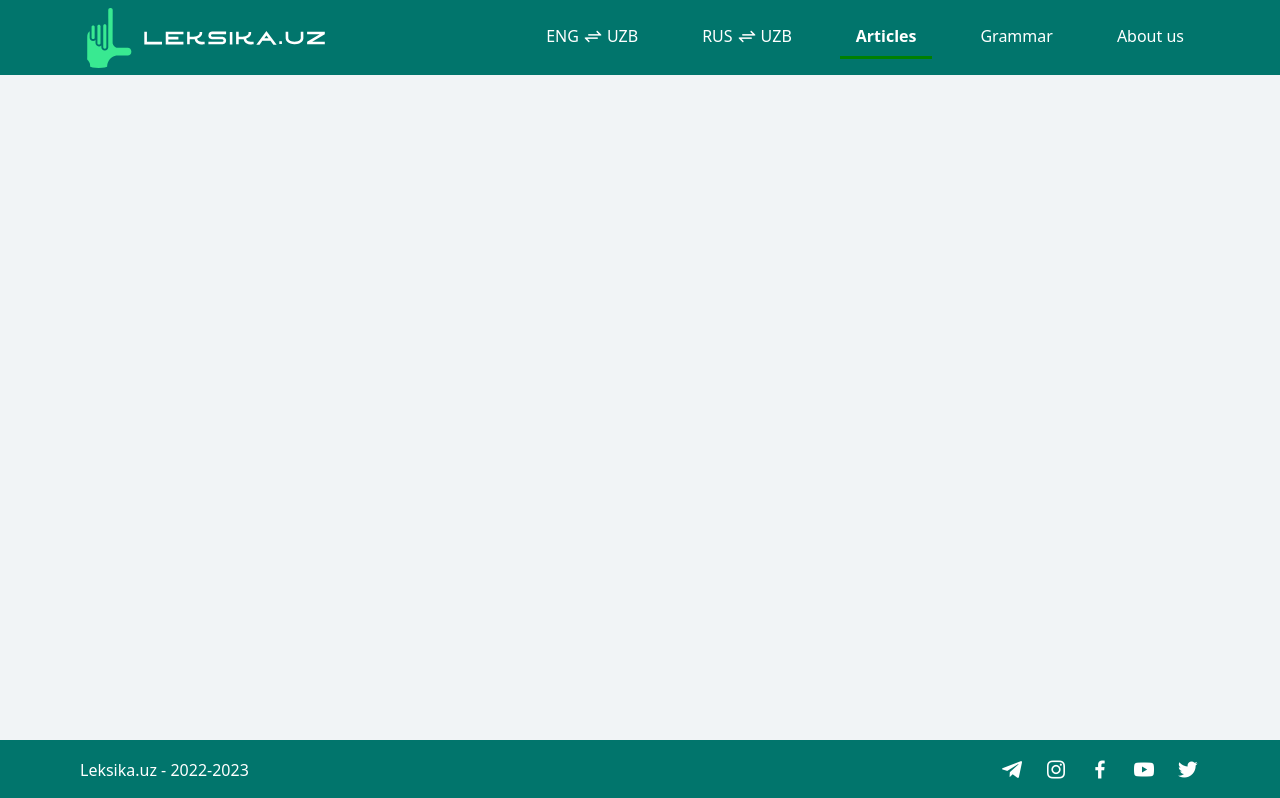
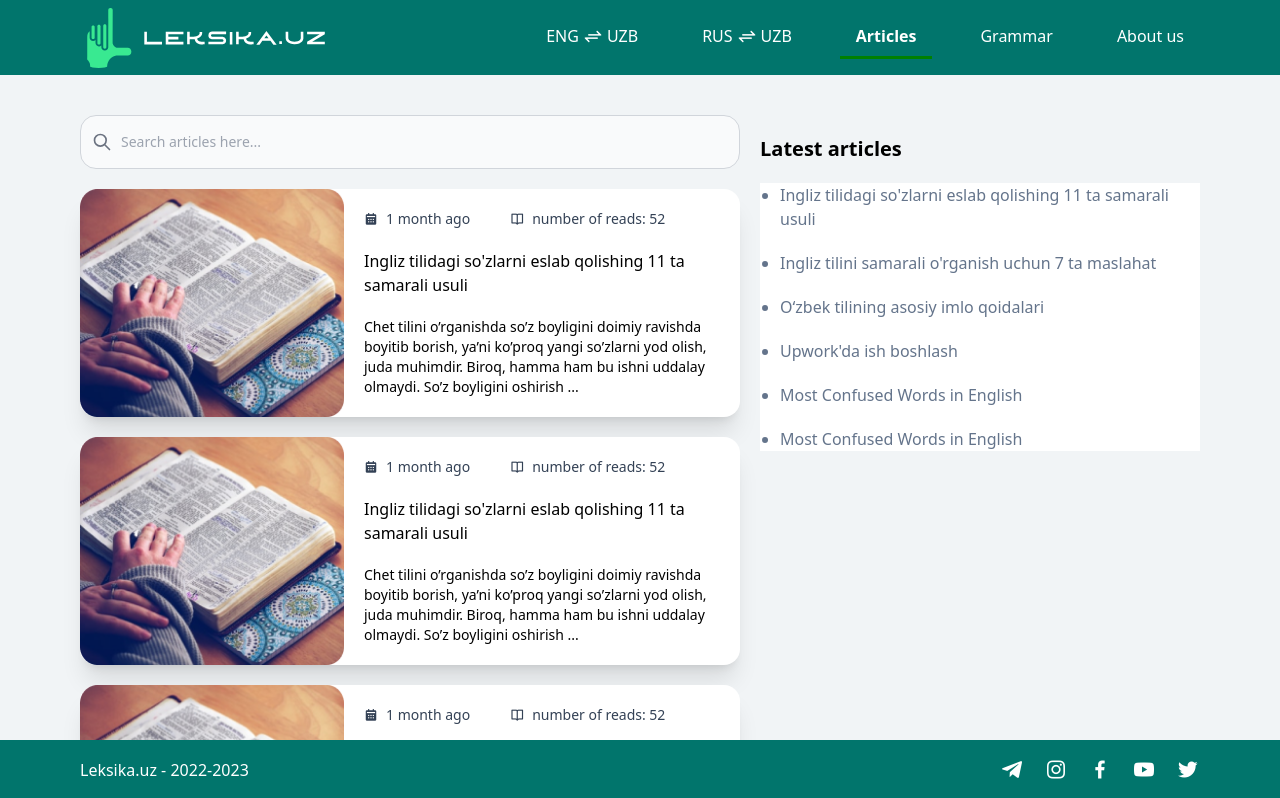
Before and after one commit to FarruxbekNozimov/leksikauz-app-nuxt, a Nuxt app: page /articles in a window 1280 px wide. Shown: the top 798 px of the page. Built offline with nearby package versions, Linux system fonts and the light colour scheme.

Commit message:
add articles section

```diff
--- /dev/null
+++ b/pages/articles/[id].vue
@@ -0,0 +1,9 @@
+<template>
+	<div>
+
+  </div>
+</template>
+
+<script setup></script>
+
+<style lang="scss" scoped></style>
--- a/pages/articles/index.vue
+++ b/pages/articles/index.vue
@@ -1,8 +1,88 @@
-<script setup></script>
+<script setup>
+const latest = [
+	{ title: "Ingliz tilidagi so'zlarni eslab qolishing 11 ta samarali usuli" },
+	{ title: "Ingliz tilini samarali o'rganish uchun 7 ta maslahat" },
+	{ title: "O‘zbek tilining asosiy imlo qoidalari" },
+	{ title: "Upwork'da ish boshlash" },
+	{ title: "Most Confused Words in English" },
+	{ title: "Most Confused Words in English" },
+];
+</script>
 <template>
 	<div>
-		<div class="p-20">
-			<div class="px-20 py-10"></div>
+		<div class="px-20 py-10">
+			<div class="relative flex justify-between gap-5">
+				<div class="w-[60%]">
+					<form>
+						<label
+							for="default-search"
+							class="mb-2 text-sm font-medium text-gray-900 sr-only dark:text-white"
+							>Search</label
+						>
+						<div class="relative">
+							<div
+								class="absolute inset-y-0 left-0 flex items-center pl-3 pointer-events-none">
+								<svg
+									aria-hidden="true"
+									class="w-5 h-5 text-gray-500 dark:text-gray-400"
+									fill="none"
+									stroke="currentColor"
+									viewBox="0 0 24 24"
+									xmlns="http://www.w3.org/2000/svg">
+									<path
+										stroke-linecap="round"
+										stroke-linejoin="round"
+										stroke-width="2"
+										d="M21 21l-6-6m2-5a7 7 0 11-14 0 7 7 0 0114 0z"></path>
+								</svg>
+							</div>
+							<input
+								type="search"
+								id="default-search"
+								class="block w-full p-4 pl-10 text-sm text-gray-900 border border-gray-300 rounded-2xl bg-gray-50 focus:ring-blue-500 focus:border-blue-500 outline-none"
+								placeholder="Search articles here..."
+								required />
+						</div>
+					</form>
+					<nuxt-link
+						v-for="el in 10"
+						:to="`articles/${el}`"
+						class="cursor-pointer rounded-2xl shadow-xl mt-5 bg-white flex justify-between">
+						<img src="/book.png" alt="" class="w-[40%]" />
+						<div class="w-[60%] p-5">
+							<div class="flex items-center gap-10">
+								<div class="flex items-center text-sm gap-2 text-slate-700">
+									<i class="bx bxs-calendar"></i>
+									<span>1 month ago</span>
+								</div>
+								<div class="flex items-center text-sm gap-2 text-slate-700">
+									<i class="bx bx-book-open"></i>
+									<span>number of reads: 52</span>
+								</div>
+							</div>
+							<h2 class="py-5 text-md">
+								Ingliz tilidagi so'zlarni eslab qolishing 11 ta samarali usuli
+							</h2>
+							<p class="text-sm">
+								Chet tilini o’rganishda so’z boyligini doimiy ravishda boyitib
+								borish, ya’ni ko’proq yangi so’zlarni yod olish, juda muhimdir.
+								Biroq, hamma ham bu ishni uddalay olmaydi. So’z boyligini
+								oshirish ...
+							</p>
+						</div>
+					</nuxt-link>
+				</div>
+				<div class="h-full w-[40%]">
+					<h2 class="text-xl font-bold text-start p-5 pl-0">Latest articles</h2>
+					<div class="bg-white">
+						<ul class="list-disc text-slate-500">
+							<li class="ml-5 mb-5 text-md" v-for="el in latest">
+								{{ el.title }}
+							</li>
+						</ul>
+					</div>
+				</div>
+			</div>
 		</div>
 	</div>
 </template>
```
Also changed, not shown: public/book.png (added).
